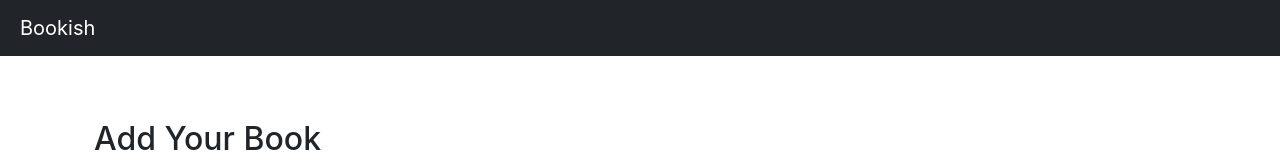
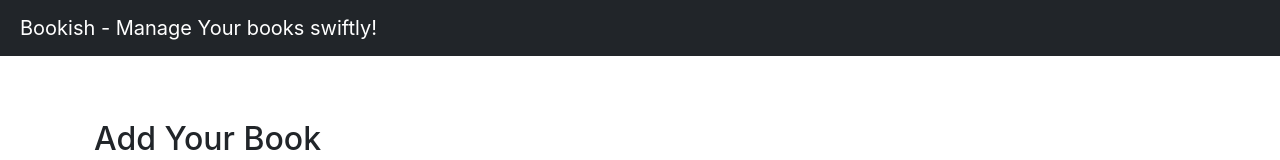
Before and after one commit to subashpaul/Bookish_frontendV1, a React (Create React App) app: page / in a window 1280 px wide. Shown: the top 160 px of the page. Built offline with nearby package versions, Linux system fonts and the light colour scheme; no server answers.

Commit message:
Edited Navbar

```diff
--- a/src/components/Navbar.js
+++ b/src/components/Navbar.js
@@ -5,7 +5,7 @@ export default function Navbar(props) {
     return (
         <nav className="navbar navbar-expand-lg navbar-dark bg-dark">
             <div className="container-fluid">
-                <Link className="navbar-brand mx-2" to="/">Bookish</Link>
+                <Link className="navbar-brand mx-2" to="/">Bookish - Manage Your books swiftly!</Link>
                 <button className="navbar-toggler" type="button" data-bs-toggle="collapse" data-bs-target="#navbarSupportedContent" aria-controls="navbarSupportedContent" aria-expanded="false" aria-label="Toggle navigation">
                     <span className="navbar-toggler-icon"></span>
                 </button>
```
